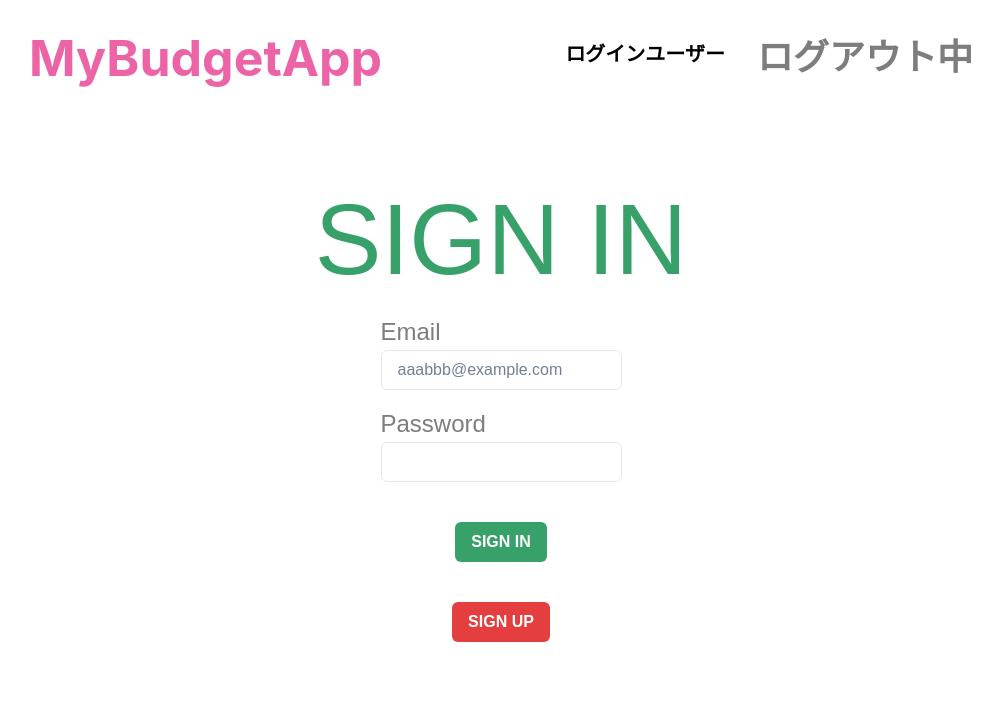
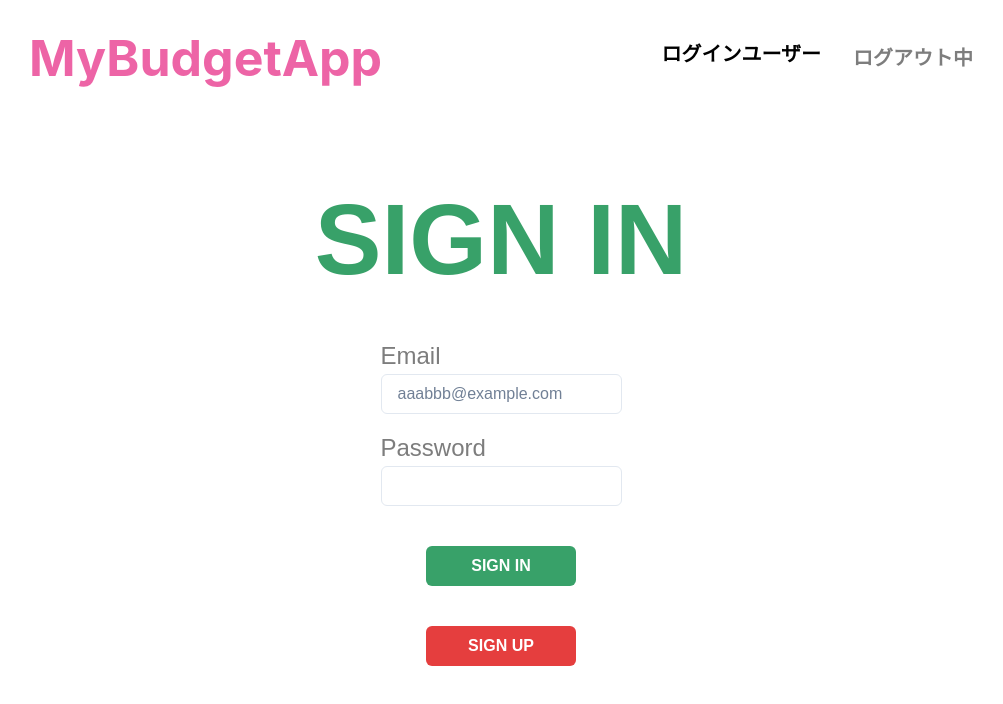
Before and after one commit to Tomo-kw/my-budget-app, a React (Create React App) app: page /signin in a window 1280 px wide. Shown: the top 704 px of the page, without its empty margins (139-1142 px from the left). Built offline with nearby package versions, Linux system fonts and the light colour scheme; no server answers.

Commit message:
clean・refactor:login, logout

```diff
--- a/src/components/Header.tsx
+++ b/src/components/Header.tsx
@@ -28,7 +28,7 @@ const Component: React.FC<Props> = (props) => (
     </Text>
     <HStack color={'gray.500'} spacing={8}>
       <VStack>
-        <Text color={'#000'} fontSize={'20px'}>
+        <Text color={'#000'} fontSize={{ base: '16px', lg: '20px' }}>
           ログインユーザー
         </Text>
         <Text fontSize={'18px'}>{props.loginUser?.email}</Text>
@@ -38,7 +38,9 @@ const Component: React.FC<Props> = (props) => (
           SIGN OUT
         </Button>
       ) : (
-        <Text color={'#7d7d7d'}>ログアウト中</Text>
+        <Text color={'#7d7d7d'} fontSize={{ base: '16px', lg: '20px' }}>
+          ログアウト中
+        </Text>
       )}
     </HStack>
   </Heading>
--- a/src/components/IncomeExpenseList.tsx
+++ b/src/components/IncomeExpenseList.tsx
@@ -1,9 +1,8 @@
-import { HStack, Text, VStack } from '@chakra-ui/react'
+import { Stack } from '@chakra-ui/react'
 import React from 'react'
 
 import { Item, useIncomeExpense } from '../hooks/useIncomeExpense'
 import { BudgetItem } from './item/BudgetItem'
-import { BudgetItemList } from './item/BudgetItemList'
 // ______________________________________________________
 //
 type ContainerProps = Props
@@ -16,8 +15,8 @@ type Props = {
 // ______________________________________________________
 //
 const Component: React.FC<Props> = (props) => (
-  <HStack
-    alignItems={'baseline'}
+  <Stack
+    alignItems={{ base: 'center', lg: 'flex-start' }}
     flexDirection={{ base: 'column', md: 'row' }}
     gap={10}
     justifyContent={'space-evenly'}
@@ -32,7 +31,7 @@ const Component: React.FC<Props> = (props) => (
       handleBudgetDeleteClick={props.handleIncomeDeleteClick}
       label="収入"
     />
-  </HStack>
+  </Stack>
   //
 )
 // ______________________________________________________
--- /dev/null
+++ b/src/components/item/SignItem.tsx
@@ -0,0 +1,88 @@
+import { Box, Button, Input, Link, Text, VStack } from '@chakra-ui/react'
+
+import { useSignIn } from '../../hooks/useSignIn'
+import { useSignUp } from '../../hooks/useSignUp'
+
+// ______________________________________________________
+//
+type ContainerProps = Props
+
+type UseSignIn = ReturnType<typeof useSignIn>
+type UseSignUp = ReturnType<typeof useSignUp>
+
+type Props = {
+  currentColor: string
+  currentLabel: string
+  email: string
+  handleEmailChange: UseSignIn['handleEmailChange'] | UseSignUp['handleEmailChange']
+  handlePasswordChange: UseSignIn['handlePasswordChange'] | UseSignUp['handlePasswordChange']
+  handleSubmit: UseSignIn['handleSubmit'] | UseSignUp['handleSubmit']
+  password: string
+  toggleColor: string
+  toggleLabel: string
+  url: string
+}
+// ______________________________________________________
+//
+const Component: React.FC<Props> = (props) => (
+  <form onSubmit={props.handleSubmit}>
+    <Box
+      color={'#7d7d7d'}
+      m={'0 auto'}
+      maxW={'500px'}
+      mb={'2rem'}
+      mt={{ base: '1rem', lg: '3rem' }}
+      textAlign={'center'}
+    >
+      <Text
+        color={props.currentColor}
+        fontSize={{ base: '40px', lg: '100px' }}
+        fontWeight={'bold'}
+        mb={6}
+      >
+        {props.currentLabel}
+      </Text>
+      <VStack>
+        <VStack gap={'1rem'}>
+          <Box>
+            <Text fontSize={'24px'} textAlign={'left'}>
+              Email
+            </Text>
+            <Input
+              color={'#000'}
+              onChange={props.handleEmailChange}
+              placeholder="aaabbb@example.com"
+              type="email"
+              value={props.email}
+            />
+          </Box>
+          <Box>
+            <Text fontSize={'24px'} textAlign={'left'}>
+              Password
+            </Text>
+            <Input
+              color={'#000'}
+              onChange={props.handlePasswordChange}
+              type="password"
+              value={props.password}
+            />
+          </Box>
+        </VStack>
+        <Button bg={props.currentColor} color={'#fff'} mt={'2rem'} type="submit" width={'150px'}>
+          {props.currentLabel}
+        </Button>
+        <Button bg={props.toggleColor} color={'#fff'} mt={'2rem'} width={'150px'}>
+          <Link href={props.url}>{props.toggleLabel}</Link>
+        </Button>
+      </VStack>
+    </Box>
+  </form>
+)
+// ______________________________________________________
+//
+const Container: React.FC<ContainerProps> = (props) => {
+  return <Component {...props} />
+}
+// ______________________________________________________
+//
+export const SignItem = Container
--- a/src/pages/auth/SignIn.tsx
+++ b/src/pages/auth/SignIn.tsx
@@ -1,5 +1,4 @@
-import { Box, Button, Input, Link, Text, VStack } from '@chakra-ui/react'
-
+import { SignItem } from '../../components/item/SignItem'
 import { useSignIn } from '../../hooks/useSignIn'
 // ______________________________________________________
 //
@@ -14,40 +13,18 @@ type Props = {
 // ______________________________________________________
 //
 const Component = (props: Props) => (
-  <form onSubmit={props.handleSubmit}>
-    <Box color={'#7d7d7d'} m={'0 auto'} maxW={'500px'} mb={'2rem'} mt={'3rem'} textAlign={'center'}>
-      <Text color={'green.500'} fontSize={'100px'}>
-        SIGN IN
-      </Text>
-      <VStack>
-        <VStack gap={'1rem'}>
-          <Box>
-            <Text fontSize={'24px'} textAlign={'left'}>
-              Email
-            </Text>
-            <Input
-              onChange={props.handleEmailChange}
-              placeholder="aaabbb@example.com"
-              type="email"
-              value={props.email}
-            />
-          </Box>
-          <Box>
-            <Text fontSize={'24px'} textAlign={'left'}>
-              Password
-            </Text>
-            <Input onChange={props.handlePasswordChange} type="password" value={props.password} />
-          </Box>
-        </VStack>
-        <Button bg={'green.500'} color={'#fff'} mt={'2rem'} type="submit">
-          SIGN IN
-        </Button>
-        <Button bg={'red.500'} color={'#fff'} mt={'2rem'}>
-          <Link href="/signup">SIGN UP</Link>
-        </Button>
-      </VStack>
-    </Box>
-  </form>
+  <SignItem
+    currentColor="green.500"
+    currentLabel="SIGN IN"
+    email={props.email}
+    handleEmailChange={props.handleEmailChange}
+    handlePasswordChange={props.handlePasswordChange}
+    handleSubmit={props.handleSubmit}
+    password={props.password}
+    toggleColor="red.500"
+    toggleLabel="SIGN UP"
+    url="/signup"
+  />
 )
 // ______________________________________________________
 //
--- a/src/pages/auth/SignUp.tsx
+++ b/src/pages/auth/SignUp.tsx
@@ -1,5 +1,4 @@
-import { Box, Button, Input, Link, Text, VStack } from '@chakra-ui/react'
-
+import { SignItem } from '../../components/item/SignItem'
 import { useSignUp } from '../../hooks/useSignUp'
 // ______________________________________________________
 //
@@ -14,40 +13,18 @@ type Props = {
 // ______________________________________________________
 //
 const Component = (props: Props) => (
-  <form onSubmit={props.handleSubmit}>
-    <Box color={'#7d7d7d'} m={'0 auto'} maxW={'500px'} mb={'2rem'} mt={'3rem'} textAlign={'center'}>
-      <Text color={'red.500'} fontSize={'100px'}>
-        SIGN UP
-      </Text>
-      <VStack>
-        <VStack gap={'1rem'}>
-          <Box>
-            <Text fontSize={'24px'} textAlign={'left'}>
-              Email
-            </Text>
-            <Input
-              onChange={props.handleEmailChange}
-              placeholder="aaabbb@example.com"
-              type="email"
-              value={props.email}
-            />
-          </Box>
-          <Box>
-            <Text fontSize={'24px'} textAlign={'left'}>
-              Password
-            </Text>
-            <Input onChange={props.handlePasswordChange} type="password" value={props.password} />
-          </Box>
-        </VStack>
-        <Button bg={'red.500'} color={'#fff'} mt={'2rem'} type="submit">
-          SIGN UP
-        </Button>
-        <Button bg={'green.500'} color={'#fff'} mt={'2rem'}>
-          <Link href="/signin">SIGN IN</Link>
-        </Button>
-      </VStack>
-    </Box>
-  </form>
+  <SignItem
+    currentColor="red.500"
+    currentLabel="SIGN UP"
+    email={props.email}
+    handleEmailChange={props.handleEmailChange}
+    handlePasswordChange={props.handlePasswordChange}
+    handleSubmit={props.handleSubmit}
+    password={props.password}
+    toggleColor="green.500"
+    toggleLabel="SIGN IN"
+    url="/signin"
+  />
 )
 // ______________________________________________________
 //
```
